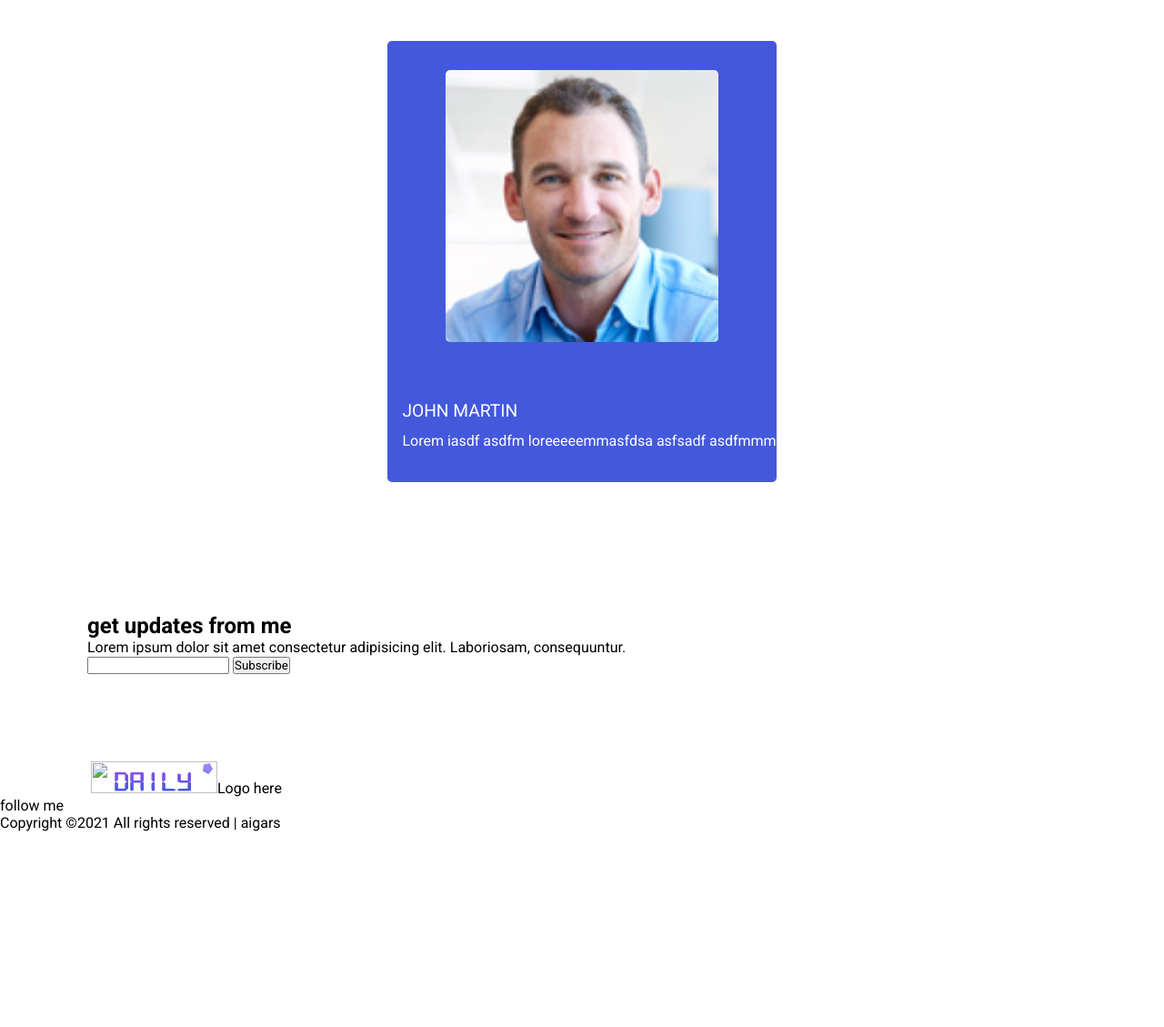
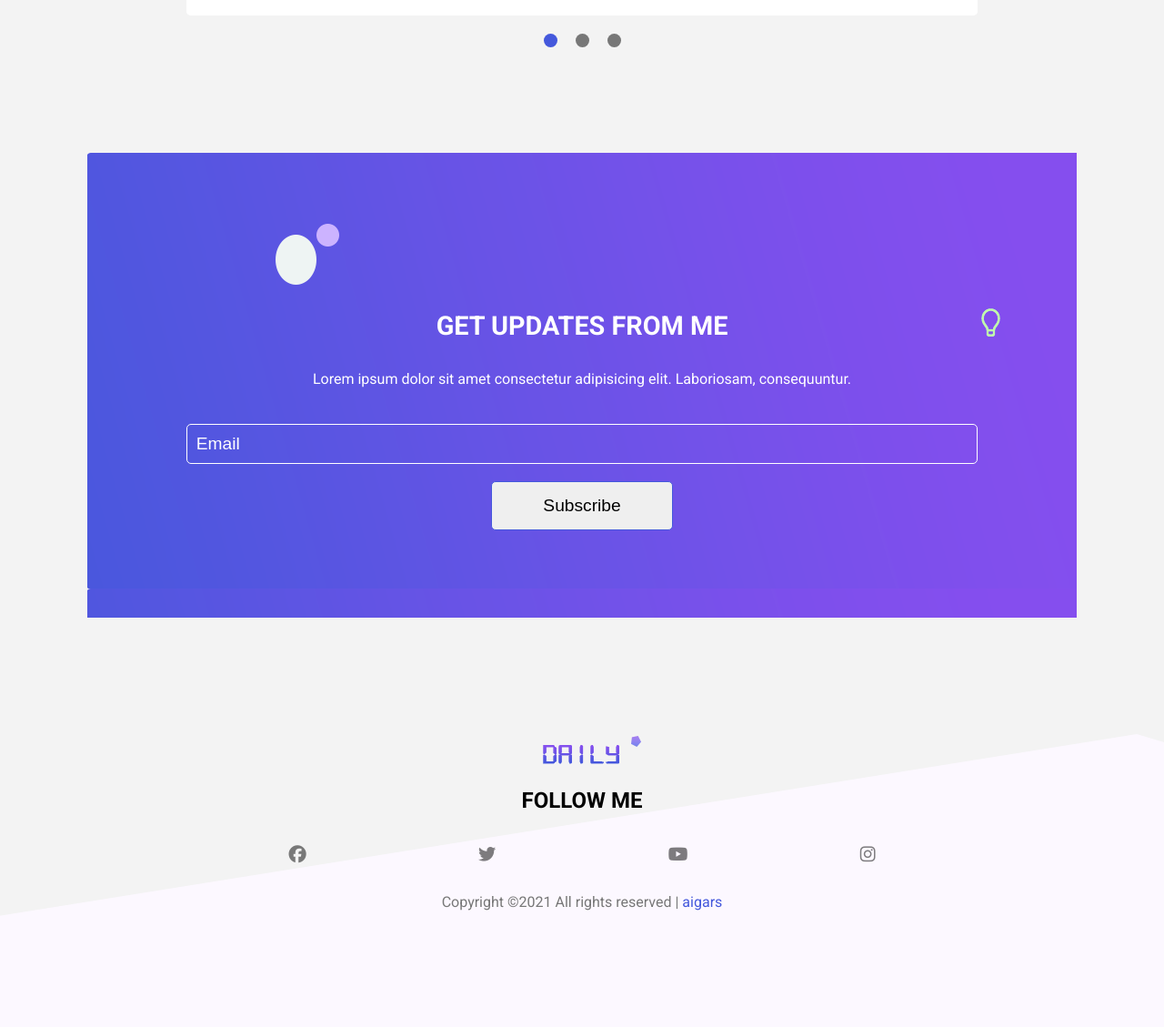
Before and after one commit to Aigarsss/Daily_tutition, a plain HTML site: page index.html in a window 1280 px wide. Shown: the part 9933-11062 px from the top of the page at 91% size. Before the commit the page ends 10847 px from the top, so only its background shows below. Drawn offline with Linux system fonts and the light colour scheme.

Commit message:
social icons

```diff
--- a/index.html
+++ b/index.html
@@ -6,6 +6,10 @@
     <meta name="viewport" content="width=device-width, initial-scale=1.0" />
     <title>Daily tutition portfolio page</title>
     <link rel="stylesheet" href="style/main.css" />
+    <script
+      src="https://kit.fontawesome.com/85be8de55a.js"
+      crossorigin="anonymous"
+    ></script>
   </head>
   <body>
     <nav class="nav">
@@ -245,25 +249,47 @@
           </p>
         </div>
       </div>
+      <div class="dots-container">
+        <div class="dot dot--active"></div>
+        <div class="dot"></div>
+        <div class="dot"></div>
+      </div>
     </section>
 
-    <section>
+    <section class="updates-section">
       <h1>get updates from me</h1>
       <p>
         Lorem ipsum dolor sit amet consectetur adipisicing elit. Laboriosam,
         consequuntur.
       </p>
       <form action="" method="POST" class="subscribe-form">
-        <input class="subscribe-email" type="email" />
-        <input type="submit" value="Subscribe" />
+        <input class="subscribe-email" placeholder="Email" type="email" />
+        <input type="submit" value="Subscribe" class="subscribe-button" />
       </form>
     </section>
 
     <footer>
-      <a href="/" class="logo-link">
-        <img src="" alt="" class="logo-image" />Logo here</a
-      >
-      <p class="follow-me">follow me</p>
+      <a href="/" class="footer-logo-link">
+        <div class="logo-image"></div>
+      </a>
+      <p class="follow-me">Follow me</p>
+
+      <div class="social">
+        <ul class="social-list">
+          <li class="social-list-item">
+            <a href=""><i class="fab fa-facebook"></i></a>
+          </li>
+          <li class="social-list-item">
+            <a href=""><i class="fab fa-twitter"></i></a>
+          </li>
+          <li class="social-list-item">
+            <a href=""><i class="fab fa-youtube"></i></a>
+          </li>
+          <li class="social-list-item">
+            <a href=""><i class="fab fa-instagram"></i></a>
+          </li>
+        </ul>
+      </div>
 
       <p class="copyright-info">
         Copyright ©2021 All rights reserved | <a href="">aigars</a>
--- a/style/main.scss
+++ b/style/main.scss
@@ -8,11 +8,11 @@
   margin: 0;
   padding: 0;
   box-sizing: border-box;
-  font-family: roboto;
 }
 
 body {
-  background-color: $nav;
+  background-color: rgb(243, 243, 243);
+  font-family: roboto;
 }
 
 a {
@@ -483,30 +483,171 @@ section {
   display: flex;
   flex-direction: column;
   align-items: center;
+  position: relative;
+  height: 500px;
 }
 
 .carrusel-card {
-  background-color: $primary-color;
+  background-color: white;
+  width: 85%;
+  height: 500px;
   display: flex;
   flex-direction: column;
   margin: auto auto 3rem;
   border-radius: 5px;
-  color: white;
+  color: $black;
+  position: absolute;
 
   img {
     border-radius: 5px;
-    width: 70%;
+    width: 250px;
     margin: 2rem auto;
   }
 }
 
 .carrusel-title {
   text-transform: uppercase;
-  margin: 2rem auto 0.5rem 1rem;
+  margin: 2rem auto 0 1rem;
   font-size: 1.2rem;
 }
 
 .carrusel-description {
-  margin: auto auto 2rem 1rem;
+  margin: 0.5rem auto 2rem 1rem;
   line-height: 1.7;
+  color: $text-gray;
+  font-weight: 700;
+  font-size: 0.9em;
 }
+
+.dots-container {
+  display: flex;
+  justify-content: center;
+  align-items: center;
+}
+
+.dot {
+  background-color: $text-gray;
+  width: 15px;
+  height: 15px;
+  margin: 20px 10px;
+  border-radius: 50%;
+}
+
+.dot--active {
+  background-color: $primary-color;
+}
+
+// update section
+
+.updates-section {
+  background-image: url("../images/subscribe-bg.png");
+  color: white;
+  text-align: center;
+  margin: auto auto 8rem;
+
+  > h1 {
+    text-transform: uppercase;
+    font-size: 1.8em;
+    margin: auto auto 2rem;
+    padding: 6em 0 0 0;
+  }
+
+  > p {
+    width: 80%;
+    margin: auto;
+    padding: 0 0 2.5em 0;
+  }
+}
+
+.subscribe-form {
+  display: flex;
+  flex-direction: column;
+}
+
+.subscribe-email {
+  width: 80%;
+  background-color: transparent;
+  padding: 10px;
+  font-size: 1.2em;
+  outline: none;
+  border: 1px solid white;
+  border-radius: 5px;
+  margin: auto auto 1em;
+
+  &::placeholder {
+    color: white;
+  }
+}
+
+.subscribe-button {
+  width: 50%;
+  max-width: 200px;
+  margin: auto auto 5em;
+  outline: none;
+  border: 1px solid $primary-color;
+  padding: 15px 0;
+  border-radius: 5px;
+  font-size: 1.2em;
+}
+
+// footer
+
+footer {
+  display: flex;
+  flex-direction: column;
+  justify-content: center;
+  background-image: url("../images/footer-bg.png");
+
+  p {
+    text-align: center;
+  }
+}
+
+.footer-logo-link {
+  margin: auto;
+}
+
+.follow-me {
+  text-transform: uppercase;
+  font-weight: 700;
+  font-size: 1.5em;
+  margin: 1em auto 1.5em;
+}
+
+.social {
+  margin-bottom: 2rem;
+}
+
+.social-list {
+  display: flex;
+  justify-content: space-evenly;
+  list-style-type: none;
+  width: 80%;
+  margin: auto;
+}
+
+.social-list-item {
+  i {
+    font-size: 1.2em;
+    opacity: 50%;
+
+    &:hover {
+      opacity: 100%;
+      color: $primary-color;
+      transition: 0.2s;
+    }
+  }
+}
+
+.copyright-info {
+  color: $text-gray;
+  margin: auto auto 8rem;
+
+  a {
+    color: $primary-color;
+
+    &:hover {
+      text-decoration: underline;
+    }
+  }
+}
```
Also changed, not shown: style/main.css, 1 other file.
